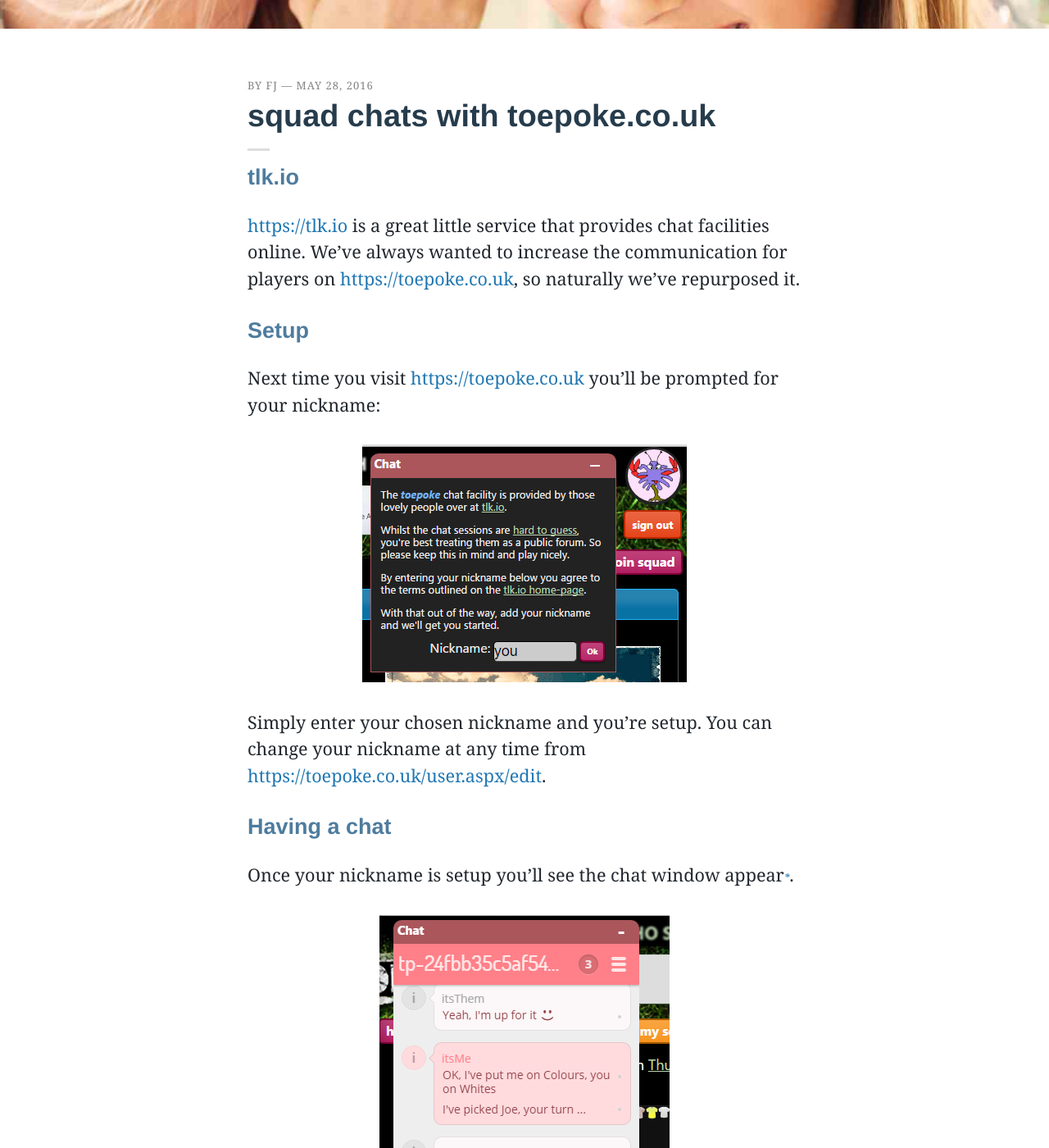
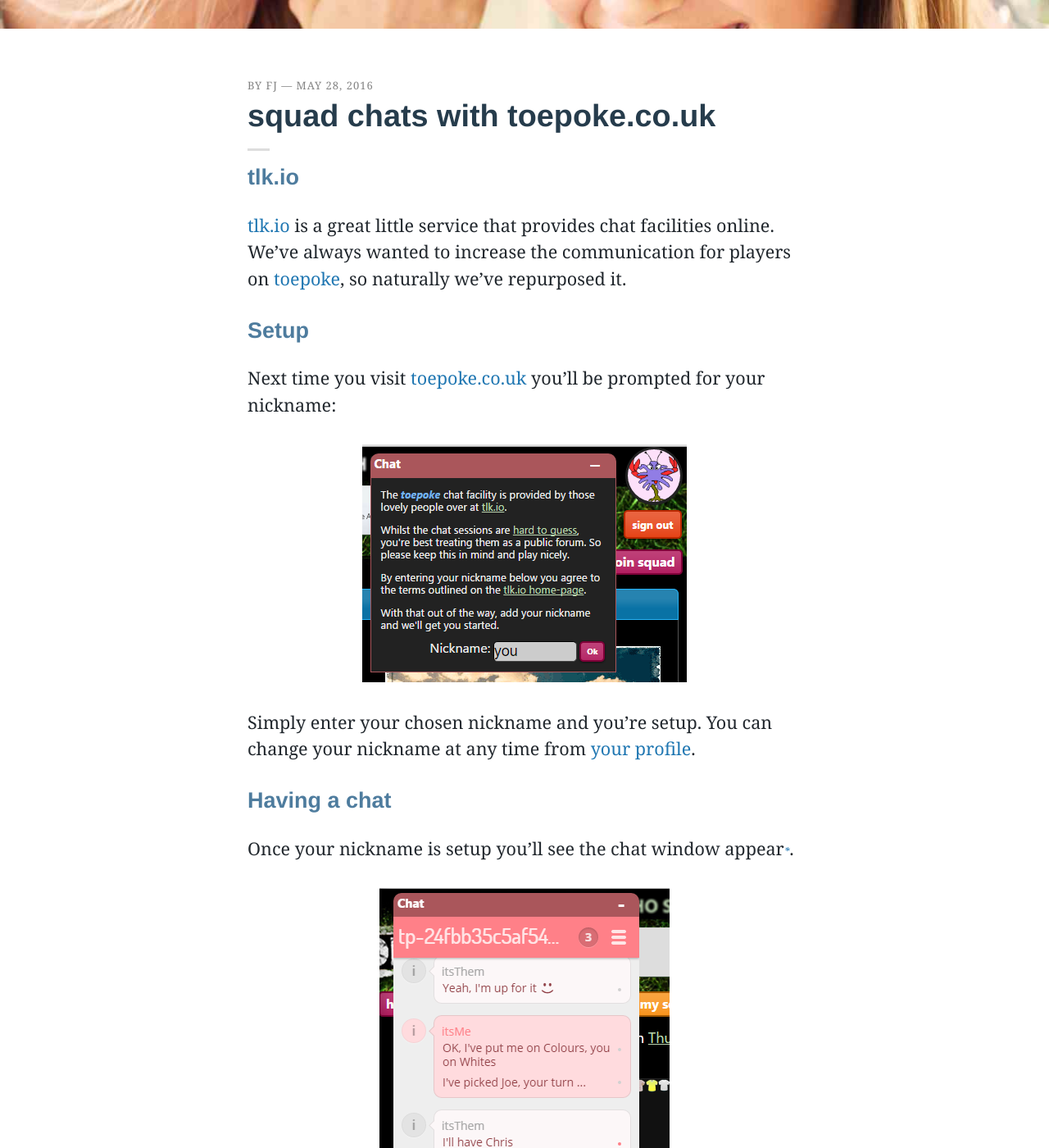
Before and after one commit to toepoke/toepoke.github.io, a Jekyll site: the page built from _posts/2016/2016-05-28-tlk-io.md, in a window 1280 px wide and 1400 px high, scrolled down 505 px. Shown: the whole window at 82% size. Built offline with Jekyll 4.4.1, drawn with Linux system fonts in a browser that asks for light colours; nearby versions of some CDN libraries; some web fonts are replaced; comment, search, counter and statistics services are not loaded; some of the changed lines change nothing that is shown; some of the changed text lies outside the part shown.

Commit message:
Fixing links

```diff
--- a/_posts/2016/2016-05-28-tlk-io.md
+++ b/_posts/2016/2016-05-28-tlk-io.md
@@ -20,15 +20,15 @@
 
 ## tlk.io
 
-[https://tlk.io](tlk.io) is a great little service that provides chat facilities online. We've always wanted to increase the communication for players on [https://toepoke.co.uk](toepoke), so naturally we've repurposed it.
+[tlk.io](https://tlk.io) is a great little service that provides chat facilities online. We've always wanted to increase the communication for players on [toepoke](https://toepoke.co.uk), so naturally we've repurposed it.
 
 ## Setup
 
-Next time you visit [https://toepoke.co.uk](toepoke.co.uk) you'll be prompted for your nickname:
+Next time you visit [toepoke.co.uk](https://toepoke.co.uk) you'll be prompted for your nickname:
 
 <img class="img-center" src="/images/posts/2016/2016-05-28-tlkio-nickname-prompt.png" width="396" height="290" alt="Your nickname" />
 
-Simply enter your chosen nickname and you're setup.  You can change your nickname at any time from [https://toepoke.co.uk/user.aspx/edit](your profile).
+Simply enter your chosen nickname and you're setup.  You can change your nickname at any time from [your profile](https://toepoke.co.uk/user.aspx/edit).
 
 ## Having a chat
 
@@ -38,7 +38,7 @@
 
 I've been using it to have captains pick sides <img src="/images/smile.png" alt="smile" title="smile" />
 
-Have a read of the [https://tlk.io/](tlk.io) website for more tips and tricks.
+Have a read of the [tlk.io](https://tlk.io/) website for more tips and tricks.
 
 Until next time!<br/>
 Team TP.
```
